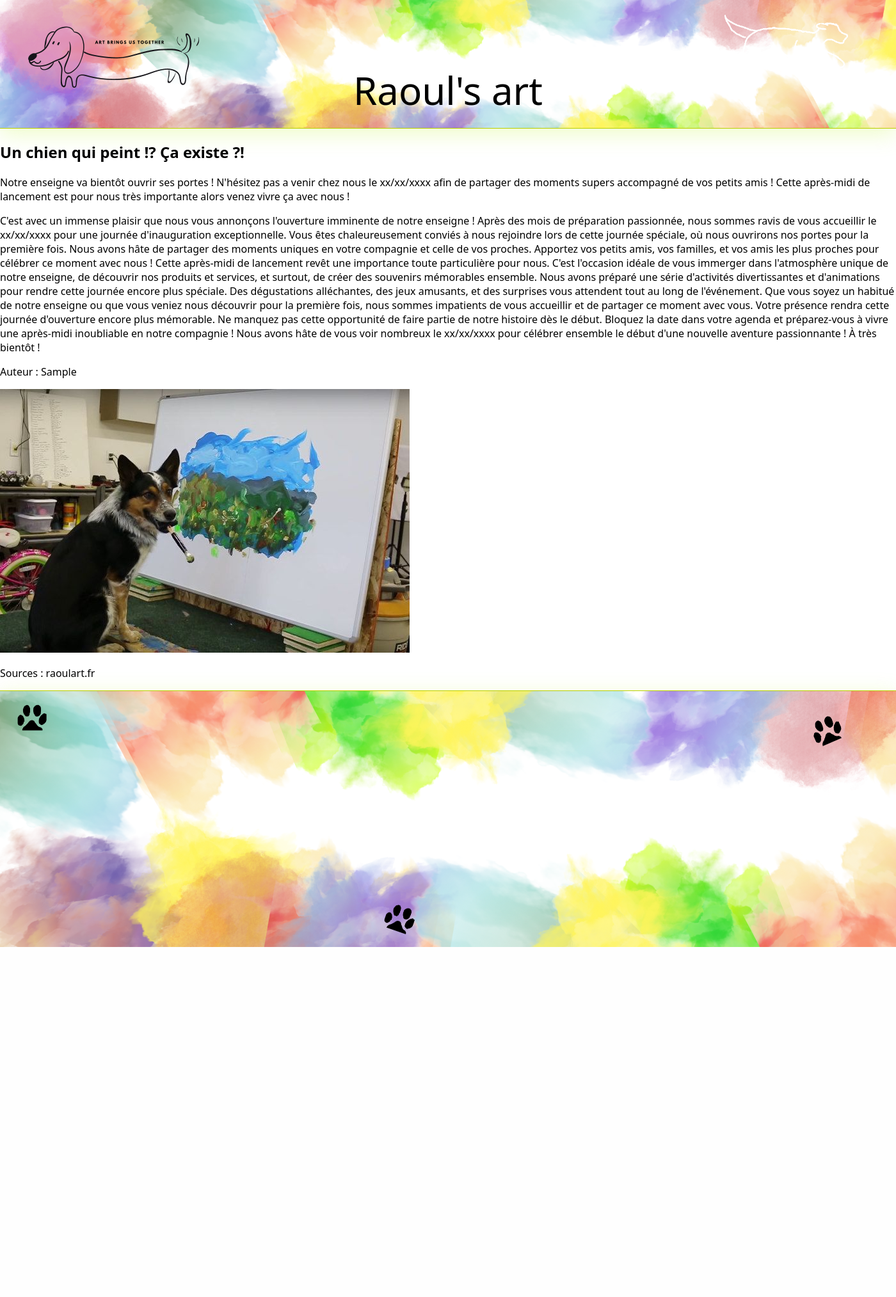
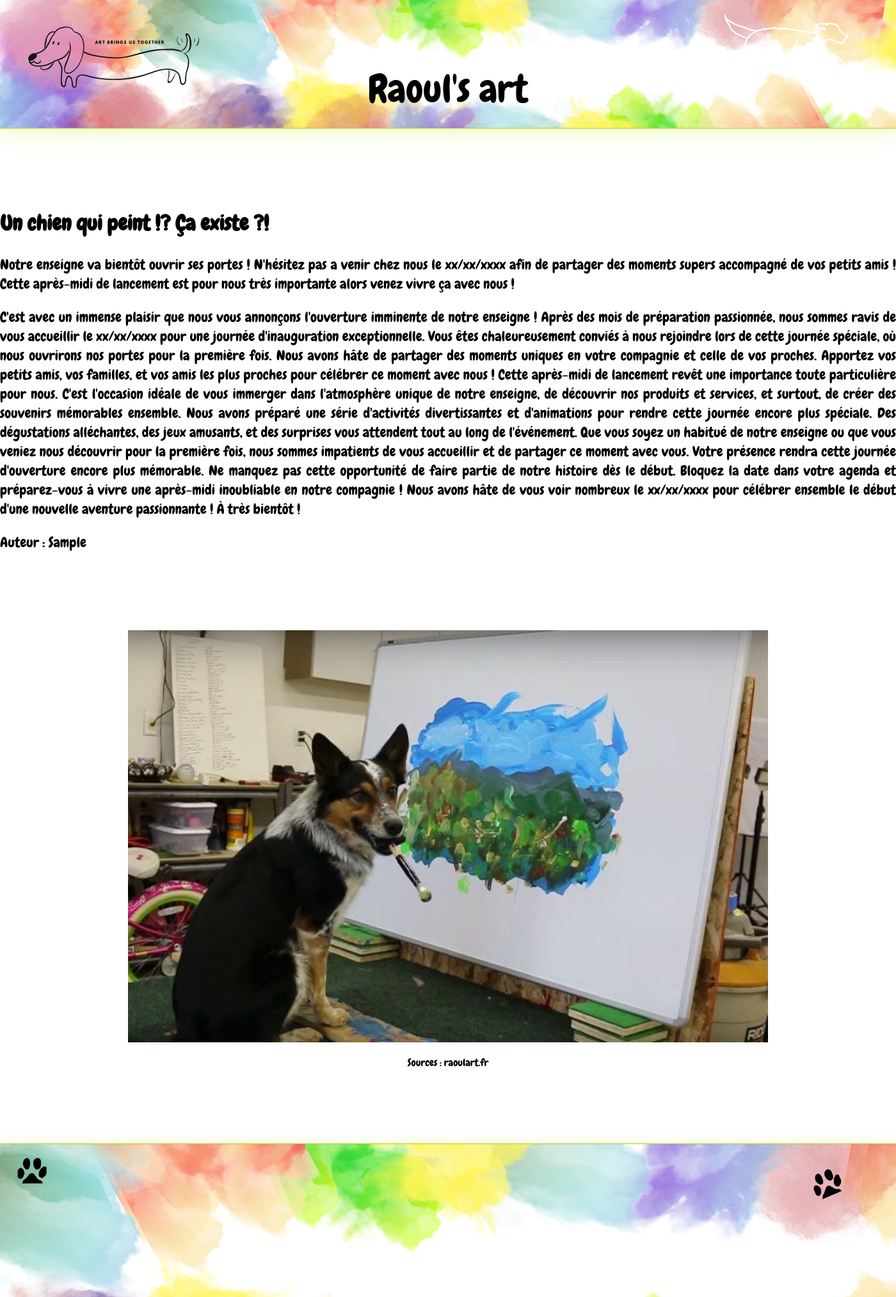
Before and after one commit to FelisMaillard/raoulart-Actu, a PHP site: page /actu.php?id_actu=1 in a window 1400 px wide. Shown: the top 2027 px of the page at 64% size. Before the commit the page ends 1480 px from the top, so only its background shows below. Run offline with PHP 8.4, Linux system fonts and the light colour scheme; data comes from the database, SQL or seed files in the repository; tables that the repository leaves empty or names only in its code hold one stand-in row (values such as "Sample post").

Commit message:
PAGE BLOG CSS

```diff
--- a/actu.php
+++ b/actu.php
@@ -15,6 +15,9 @@ $pdo = new PDO($dsn,$user,$pass);
     <meta charset="UTF-8">
     <meta name="viewport" content="width=device-width, initial-scale=1.0">
     <link rel="stylesheet" href="css/style.css">
+    <link rel="preconnect" href="https://fonts.googleapis.com">
+    <link rel="preconnect" href="https://fonts.gstatic.com" crossorigin>
+    <link href="https://fonts.googleapis.com/css2?family=Chewy&display=swap" rel="stylesheet">
     <title>Raoul's art - Actu</title>
 </head>
 <body>
@@ -32,18 +35,18 @@ $pdo = new PDO($dsn,$user,$pass);
             $temp2=$pdo->query($auteur);
 
             while ($resultats = $temp -> fetch() and $resultats2 = $temp2 -> fetch()){
-                echo '<div class="chewy-regular">
-                        <div class="top">
+                echo '<div class="chewy-regular panneau-blog">
+                        <div class="top-blog">
                             <h2>'. $resultats['titre']. '</h2>
                             <p>' . $resultats['bio']. '</p>
                             <p>' . $resultats['blog']. '</p>
                             <p> Auteur : '. $resultats2['pseudo']. '</p>
                         </div>
-                        <div class="bot">
+                        <div class="bot-blog">
                             <img src="'. $resultats['img']. '" alt="' . $resultats['alt_img'] . '" title ="' . $resultats['alt_img'] .'">
                             <p> Sources : '. $resultats['sources']. '</p>
                         </div>
-                        </div>';
+                    </div>';
                         }
         ?>
     </main>
--- a/css/style.css
+++ b/css/style.css
@@ -35,6 +35,23 @@ body{
     text-align: right;
     padding-right: 40px;
 }
+.panneau-blog{
+    padding-top: 100px;
+    padding-bottom: 100px;
+    margin: 0 auto;
+    width: 1400px;
+    text-align: justify;
+}
+.panneau-blog .top-blog{
+    font-size: 22px;
+}
+.panneau-blog .bot-blog{
+    text-align: center;
+}
+.panneau-blog img{
+    width: 1000px;
+    margin-top: 100px;
+}
 .panneau-actu{
     padding-top: 100px;
     padding-bottom: 100px;
@@ -63,7 +80,7 @@ body{
     width: 300px;
     height: 200px;
 }
-.actu .bot{
+.bot-actu{
     text-align: center;
 }
 .buttonShowMore{
--- a/index.php
+++ b/index.php
@@ -51,12 +51,12 @@ $pdo = new PDO($dsn,$user,$pass);
 
                         while ($resultats = $temp -> fetch() and $resultats2 = $temp2 -> fetch()){
                             echo '<div class="actu chewy-regular">
-                                    <div class="top">
+                                    <div class="top-actu">
                                         <h2>'. $resultats['titre']. '</h2>
                                         <p>'. $resultats['bio']. '</p>
                                         <p> Auteur : '. $resultats2['pseudo']. '</p>
                                     </div>
-                                    <div class="bot">
+                                    <div class="bot-actu">
                                         <img src="'. $resultats['img']. '" alt="' . $resultats['alt_img'] . '" title ="' . $resultats['alt_img'] .'">
                                         <p> Sources : '. $resultats['sources']. '</p>
                                         <a href="actu.php?id_actu='. $resultats['id_actu']. '" class="buttonShowMore">Voir plus</a>
```
